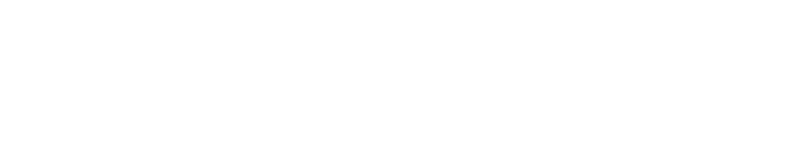
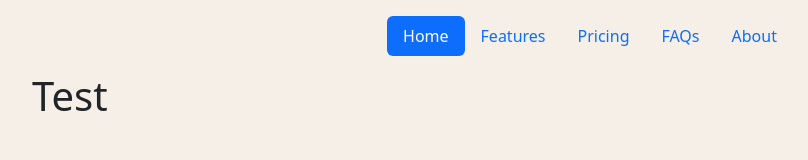
Before and after one commit to David-Peek/Resume, a plain HTML site: page index.html in a window 1280 px wide. Shown: the whole page, without its empty margins (50-858 px from the left). Drawn offline with nearby package versions, Linux system fonts and the light colour scheme.

Commit message:
modified:   index.html new file:   style.css

```diff
--- a/index.html
+++ b/index.html
@@ -4,10 +4,32 @@
 <head>
     <meta charset="UTF-8">
     <title>David Peek</title>
+    <link href="https://cdn.jsdelivr.net/npm/bootstrap@5.3.0/dist/css/bootstrap.min.css" rel="stylesheet"
+        integrity="sha384-9ndCyUaIbzAi2FUVXJi0CjmCapSmO7SnpJef0486qhLnuZ2cdeRhO02iuK6FUUVM" crossorigin="anonymous">
+    <link rel="stylesheet" href="./style.css">
 </head>
 
 <body>
+    <div class="container">
+        <header class="d-flex justify-content-center py-3">
+            <ul class="nav nav-pills">
+                <li class="nav-item" primary><a href="#" class="nav-link active" aria-current="page">Home</a></li>
+                <li class="nav-item"><a href="#" class="nav-link">Features</a></li>
+                <li class="nav-item"><a href="#" class="nav-link">Pricing</a></li>
+                <li class="nav-item"><a href="#" class="nav-link">FAQs</a></li>
+                <li class="nav-item"><a href="#" class="nav-link">About</a></li>
+            </ul>
+        </header>
+    </div>
+    <div class="container">
+        <h1>Test</h1>
+    </div>
+    </div>
 
+
+    <script src="https://cdn.jsdelivr.net/npm/bootstrap@5.3.0/dist/js/bootstrap.bundle.min.js"
+        integrity="sha384-geWF76RCwLtnZ8qwWowPQNguL3RmwHVBC9FhGdlKrxdiJJigb/j/68SIy3Te4Bkz"
+        crossorigin="anonymous"></script>
 </body>
 
 </html>
--- /dev/null
+++ b/style.css
@@ -0,0 +1,3 @@
+body {
+    background-color: #F5EFE7;
+}
```
